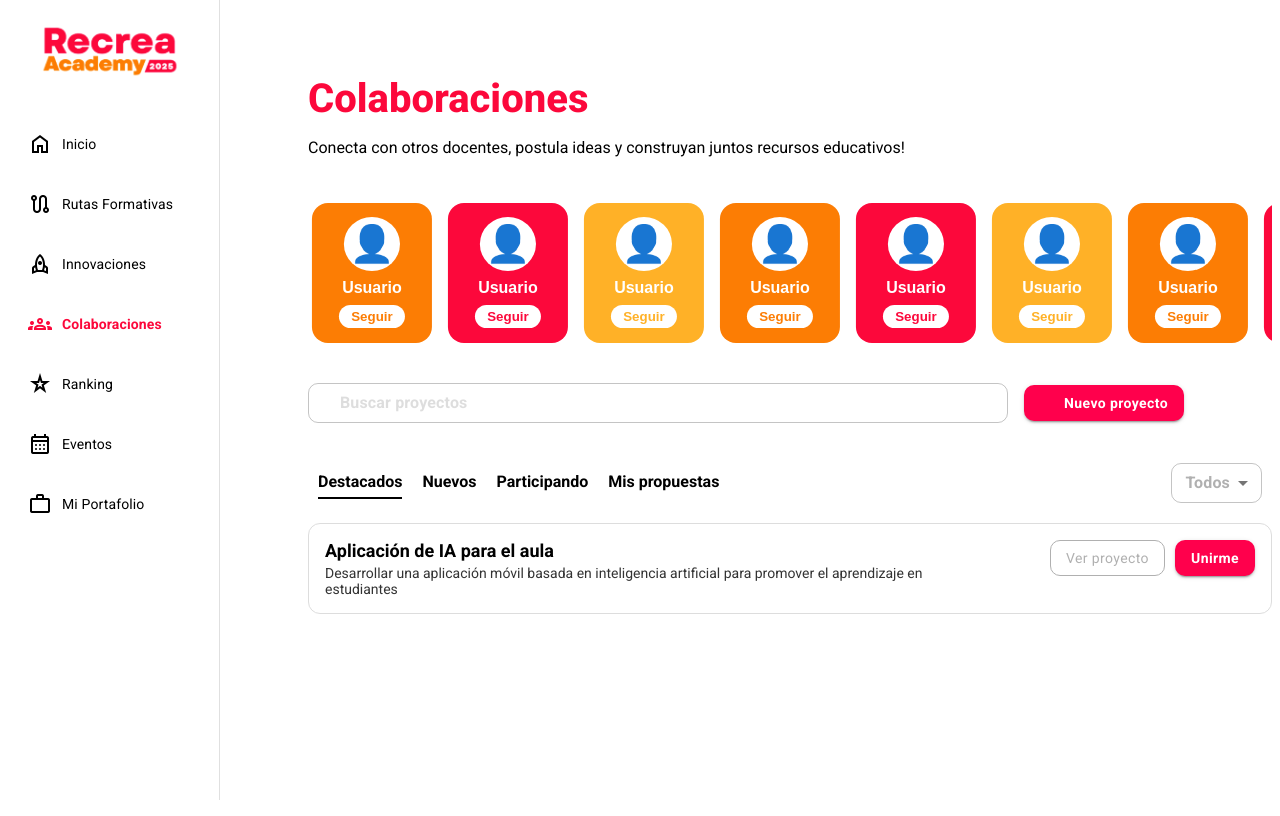
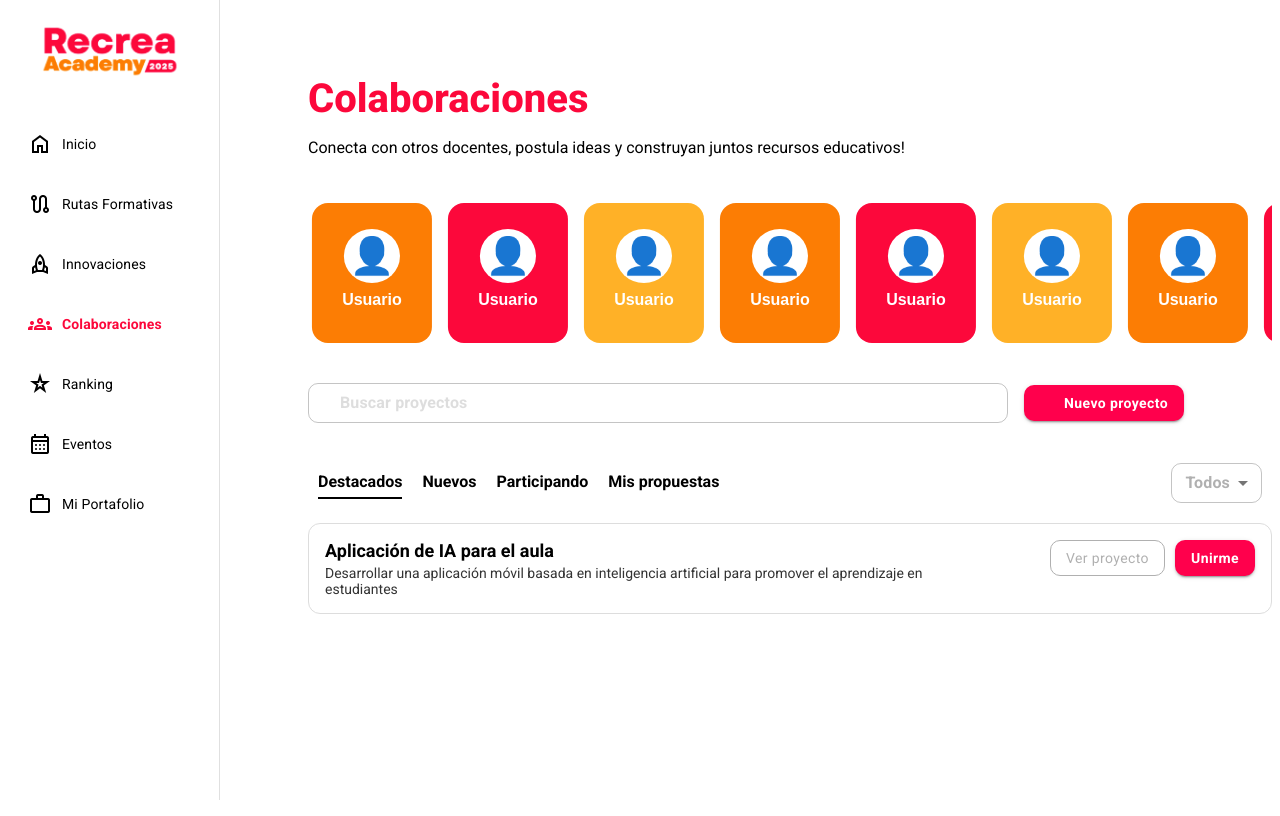
Before and after one commit to aleyrasg/RecreaAcademy, a React (Vite) app in the folder recreaacademy/: page /RecreaAcademy/colaboraciones in a window 1280 px wide. Built offline with nearby package versions, Linux system fonts and the light colour scheme; no server answers; some icons are missing.

Commit message:
Eliminar botón de seguir en el componente UserCard

```diff
--- a/recreaacademy/src/pages/Colaboraciones/UserCard.jsx
+++ b/recreaacademy/src/pages/Colaboraciones/UserCard.jsx
@@ -5,9 +5,9 @@ function UserCard({ color }) {
     <div className="user-card" style={{ backgroundColor: color }}>
       <div className="user-icon">👤</div>
       <div className="user-name">Usuario</div>
-      <button className="follow-btn" style={{ color }}>
+     {/* <button className="follow-btn" style={{ color }}>
         Seguir
-      </button>
+      </button>*/}
     </div>
   );
 }
```
